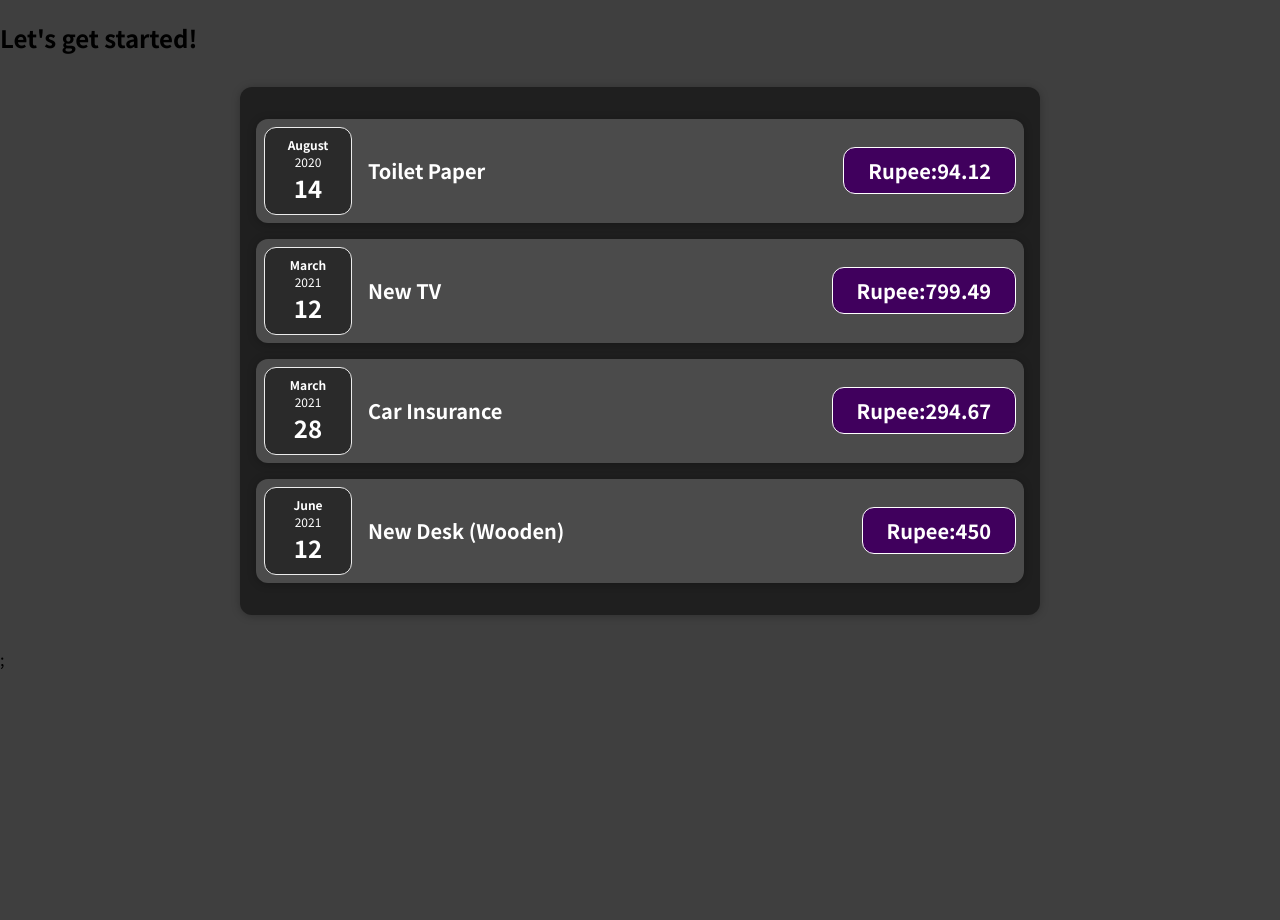
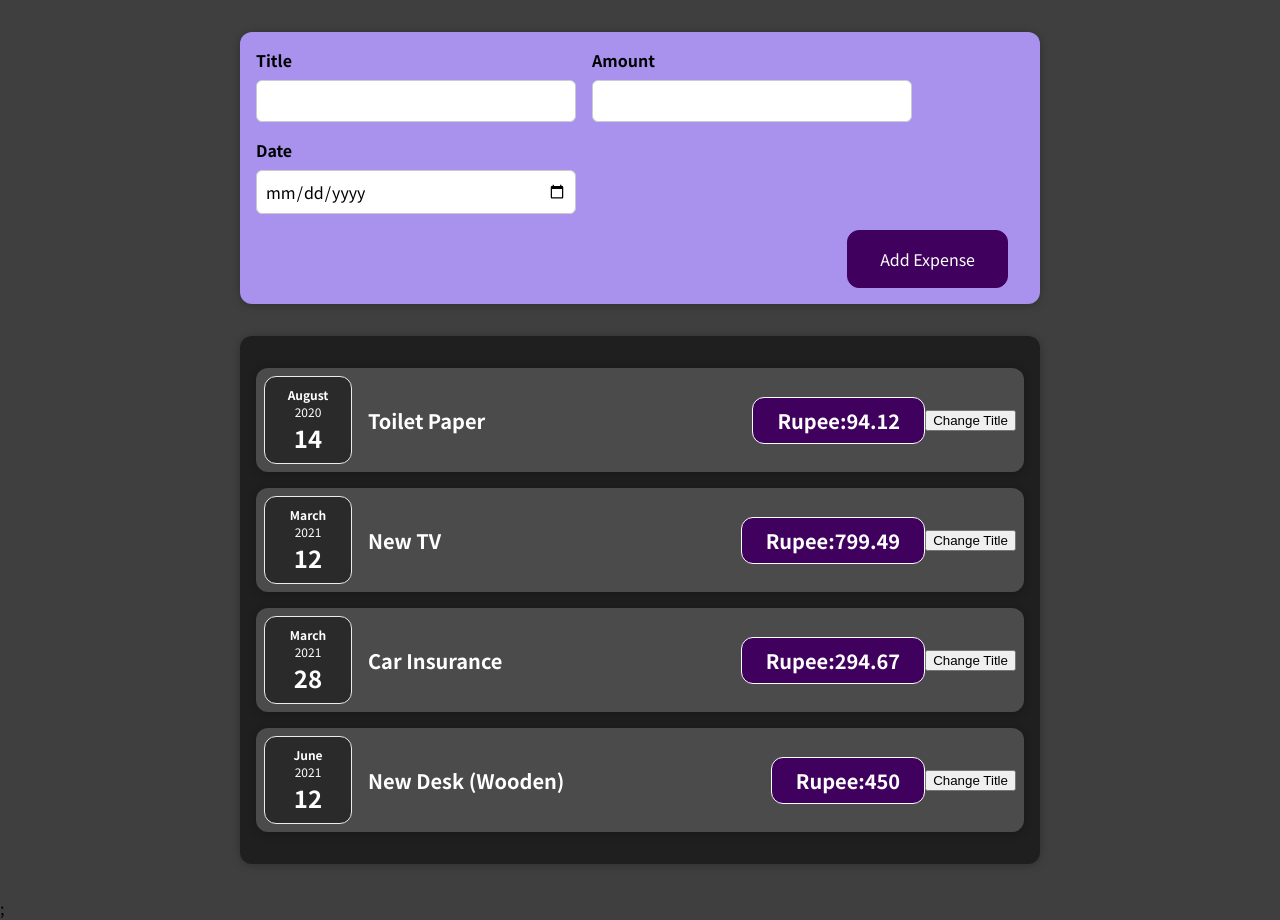
Before and after one commit to qaiserjofficial/buget-manager-app-react, a React (Create React App) app: page / in a window 1280 px wide. Before the commit the page ends 800 px from the top, so only its background shows below. Built offline with nearby package versions, Linux system fonts and the light colour scheme.

Commit message:
Before Assigment 2

```diff
--- a/src/App.js
+++ b/src/App.js
@@ -1,5 +1,6 @@
 import React from "react";
 import Expenses from "./components/Expenses/Expenses";
+import NewExpense from "./components/NewExpense/NewExpense";
 const App = () => {
   const expenses = [
     {
@@ -22,9 +23,14 @@
       date: new Date(2021, 5, 12),
     },
   ];
+
+  const addExpenseHandler = (expense) => {
+    console.log("In App.Js");
+    console.log(expense);
+  };
   return (
     <div>
-      <h2>Let's get started!</h2>
+      <NewExpense onAddExpense={addExpenseHandler} />
       <Expenses items={expenses} />;
     </div>
   );
--- a/src/components/Expenses/ExpenseItem.js
+++ b/src/components/Expenses/ExpenseItem.js
@@ -1,15 +1,24 @@
-import React from "react";
+import React, { useState } from "react";
 import ExpenseDate from "./ExpenseDate";
 import Card from "../UI/Card";
 import "./ExpenseItem.css";
+
 const ExpenseItem = (props) => {
+  const [title, setTitle] = useState(props.title);
+
+  const clickHandler = () => {
+    setTitle("Updated");
+    console.log(title);
+  };
+
   return (
     <Card className="expense-item">
       <ExpenseDate date={props.date} />
       <div className="expense-item__description">
-        <h2>{props.title}</h2>
+        <h2>{title}</h2>
         <div className="expense-item__price ">Rupee:{props.amount}</div>
       </div>
+      <button onClick={clickHandler}>Change Title</button>
     </Card>
   );
 };
--- /dev/null
+++ b/src/components/NewExpense/ExpenseForm.css
@@ -0,0 +1,26 @@
+.new-expense__controls {
+  display: flex;
+  flex-wrap: wrap;
+  gap: 1rem;
+  margin-bottom: 1rem;
+  text-align: left;
+}
+
+.new-expense__control label {
+  font-weight: bold;
+  margin-bottom: 0.5rem;
+  display: block;
+}
+
+.new-expense__control input {
+  font: inherit;
+  padding: 0.5rem;
+  border-radius: 6px;
+  border: 1px solid #ccc;
+  width: 20rem;
+  max-width: 100%;
+}
+
+.new-expense__actions {
+  text-align: right;
+}
--- /dev/null
+++ b/src/components/NewExpense/ExpenseForm.js
@@ -0,0 +1,89 @@
+import React, { useState } from "react";
+import "./ExpenseForm.css";
+
+const ExpenseForm = (props) => {
+  const [enteredTitle, setEnteredTitle] = useState("");
+  const [enteredAmount, setEnteredAmount] = useState("");
+  const [enteredDate, setEnteredDate] = useState("");
+
+  //   const [userInput, setUserInput] = useState({
+  //     enteredTitle: "",
+  //     enteredAmount: "",
+  //     enteredDate: "",
+  //   });
+
+  const titleChangeHandler = (event) => {
+    setEnteredTitle(event.target.value);
+    // setUserInput({ ...userInput, enteredTitle: event.target.value });
+    // setUserInput((prevState)=>{
+    //     return {...prevState, enteredTitle: event.target.value };
+    // })
+  };
+  const amountChangeHandler = (event) => {
+    setEnteredAmount(event.target.value);
+    // // setUserInput({ ...userInput, enteredAmount: event.target.value });
+    // setUserInput((prevState) => {
+    //   return { ...prevState, enteredAmount: event.target.value };
+    // });
+  };
+  const dateChangeHandler = (event) => {
+    setEnteredDate(event.target.value);
+    // setUserInput({ ...userInput, enteredDate: event.target.value });
+    // setUserInput((prevState) => {
+    //   return { ...prevState, enteredDate: event.target.value };
+    // });
+  };
+  const submitHandler = (event) => {
+    event.preventDefault();
+
+    const expeseData = {
+      title: enteredTitle,
+      amount: enteredAmount,
+      date: new Date(enteredDate),
+    };
+    props.onSaveExpenseData(expeseData);
+    setEnteredTitle("");
+    setEnteredAmount("");
+    setEnteredDate("");
+  };
+
+  return (
+    <form onSubmit={submitHandler}>
+      <div className="new-expense__controls">
+        <div className="new-expense__control">
+          <label>Title</label>
+          <input
+            type="text"
+            value={enteredTitle}
+            onChange={titleChangeHandler}
+          />
+        </div>
+        <div className="new-expense__control">
+          <label>Amount</label>
+          <input
+            type="number"
+            min="0.01"
+            step="0.01"
+            value={enteredAmount}
+            onChange={amountChangeHandler}
+          />
+        </div>
+        <div className="new-expense__control">
+          <label>Date</label>
+          <input
+            type="date"
+            min="2019-01-01"
+            max="2022-12-31"
+            value={enteredDate}
+            onChange={dateChangeHandler}
+          />
+        </div>
+      </div>
+      <div className="new-expense__actions">
+        <button type="submit">Add Expense</button>
+      </div>
+    </form>
+  );
+};
+
+export default ExpenseForm;
--- /dev/null
+++ b/src/components/NewExpense/NewExpense.css
@@ -0,0 +1,38 @@
+.new-expense {
+  background-color: #a892ee;
+  padding: 1rem;
+  margin: 2rem auto;
+  width: 50rem;
+  max-width: 95%;
+  border-radius: 12px;
+  text-align: center;
+  box-shadow: 0 1px 8px rgba(0, 0, 0, 0.25);
+}
+
+.new-expense button {
+  font: inherit;
+  cursor: pointer;
+  padding: 1rem 2rem;
+  border: 1px solid #40005d;
+  background-color: #40005d;
+  color: white;
+  border-radius: 12px;
+  margin-right: 1rem;
+}
+
+.new-expense button:hover,
+.new-expense button:active {
+  background-color: #510674;
+  border-color: #510674;
+}
+
+.new-expense button.alternative {
+  color: #220131;
+  border-color: transparent;
+  background-color: transparent;
+}
+
+.new-expense button.alternative:hover,
+.new-expense button.alternative:active {
+  background-color: #ddb3f8;
+}
--- /dev/null
+++ b/src/components/NewExpense/NewExpense.js
@@ -0,0 +1,20 @@
+import React from "react";
+import "./NewExpense.css";
+import ExpenseForm from "./ExpenseForm";
+
+const NewExpense = (props) => {
+  const saveExpenseDataHandler = (enteredExpenseData) => {
+    const expenseData = {
+      ...enteredExpenseData,
+      id: Math.random().toString(),
+    };
+    props.onAddExpense(expenseData);
+  };
+  return (
+    <div className="new-expense">
+      <ExpenseForm onSaveExpenseData={saveExpenseDataHandler} />
+    </div>
+  );
+};
+
+export default NewExpense;
```
